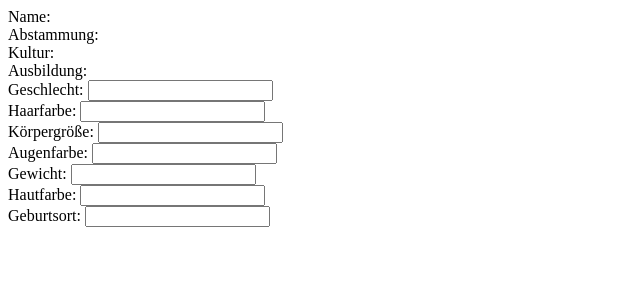
After one commit to Naresea/splittermond4foundry, a Node project: template src/templates/sheets/actor/player-sheet-parts/biography.hbs in a window 1280 px wide. The commit adds this page. Shown: the top 300 px of the page, without its empty margins (0-640 px from the left). Run offline with Node 20 templates, Linux system fonts and the light colour scheme; the template is opened without the code that fills it, so the values that code supplies are empty.

Commit message:
biography tab

```diff
--- a/src/module/handlebars/preloadTemplates.ts
+++ b/src/module/handlebars/preloadTemplates.ts
@@ -6,6 +6,7 @@ export const preloadTemplates = async function() {
 		'systems/splittermond/templates/partials/includes/item-list.hbs',
 		'systems/splittermond/templates/partials/includes/item-list-item.hbs',
 		'systems/splittermond/templates/partials/includes/editor.hbs',
+		'systems/splittermond/templates/sheets/actor/player-sheet-parts/biography.hbs',
 	];
 
 	const templatePaths = [
--- a/src/module/models/actors/biography.ts
+++ b/src/module/models/actors/biography.ts
@@ -10,5 +10,6 @@ export interface Biography {
     geschlecht: string;
     koerpergroesse: string;
     gewicht: string;
-    geburtsort: string
+    geburtsort: string;
+    backstory: string;
 }
--- a/src/styles/sheets/actor/_actor-sheet.scss
+++ b/src/styles/sheets/actor/_actor-sheet.scss
@@ -43,4 +43,8 @@
       justify-content: center;
     }
   }
+
+  .tab.active {
+    display: flex;
+  }
 }
--- a/src/template.json
+++ b/src/template.json
@@ -80,7 +80,8 @@
         "geschlecht": "",
         "koerpergroesse": "",
         "gewicht": "",
-        "geburtsort": ""
+        "geburtsort": "",
+        "backstory": ""
       },
       "vermoegen": {
         "solare": 0,
--- a/src/templates/partials/layouts/layout-actor.hbs
+++ b/src/templates/partials/layouts/layout-actor.hbs
@@ -10,12 +10,12 @@
         </header>
     </div>
 
-    <div class="d-flex flex-row flex-grow">
+    <div class="d-flex flex-row flex-grow overflow-hidden">
         <div class="d-flex flex-col navbar sheet-tabs tabs" data-group="primary">
             {{#> nav-tabs}}{{/nav-tabs}}
         </div>
         {{!-- Sheet Body --}}
-        <section class="sheet-body p-big">
+        <section class="sheet-body p-big overflow-hidden" style="width: 100%; height: 100%; padding-bottom: 7%; padding-right: 7%;">
             {{#> nav-content}}{{/nav-content}}
         </section>
     </div>
--- /dev/null
+++ b/src/templates/sheets/actor/player-sheet-parts/biography.hbs
@@ -0,0 +1,53 @@
+<div class="biography d-flex flex-row flex-grow overflow-hidden">
+    <div class="d-flex flex-col flex-grow p-small overflow-hidden">
+        <div class="d-flex flex-row align-items-center m-small">
+            <label class="col-4">Name:</label>
+            <div class="col-6">{{actor.name}}</div>
+        </div>
+        <div class="d-flex flex-row align-items-center m-small">
+            <label class="col-4">Abstammung:</label>
+            <div class="col-6">{{data.abstammung}}</div>
+        </div>
+        <div class="d-flex flex-row align-items-center m-small">
+            <label class="col-4">Kultur:</label>
+            <div class="col-6">{{data.kultur}}</div>
+        </div>
+        <div class="d-flex flex-row align-items-center m-small">
+            <label class="col-4">Ausbildung:</label>
+            <div class="col-6">{{data.ausbildung}}</div>
+        </div>
+        <div class="d-flex flex-row align-items-center m-small">
+            <label class="col-4" for="data.geschlecht">Geschlecht:</label>
+            <input class="col-6" type="text" name="data.geschlecht" value="{{data.geschlecht}}"/>
+        </div>
+        <div class="d-flex flex-row align-items-center m-small">
+            <label class="col-4" for="data.haarfarbe">Haarfarbe:</label>
+            <input class="col-6" type="text" name="data.haarfarbe" value="{{data.haarfarbe}}"/>
+        </div>
+        <div class="d-flex flex-row align-items-center m-small">
+            <label class="col-4" for="data.koerpergroesse">Körpergröße:</label>
+            <input class="col-6" type="text" name="data.koerpergroesse" value="{{data.koerpergroesse}}"/>
+        </div>
+        <div class="d-flex flex-row align-items-center m-small">
+            <label class="col-4" for="data.augenfarbe">Augenfarbe:</label>
+            <input class="col-6" type="text" name="data.augenfarbe" value="{{data.augenfarbe}}"/>
+        </div>
+        <div class="d-flex flex-row align-items-center m-small">
+            <label class="col-4" for="data.gewicht">Gewicht:</label>
+            <input class="col-6" type="text" name="data.gewicht" value="{{data.gewicht}}"/>
+        </div>
+        <div class="d-flex flex-row align-items-center m-small">
+            <label class="col-4" for="data.hautfarbe">Hautfarbe:</label>
+            <input class="col-6" type="text" name="data.hautfarbe" value="{{data.hautfarbe}}"/>
+        </div>
+        <div class="d-flex flex-row align-items-center m-small">
+            <label class="col-4" for="data.geburtsort">Geburtsort:</label>
+            <input class="col-6" type="text" name="data.geburtsort" value="{{data.geburtsort}}"/>
+        </div>
+    </div>
+    <div class="d-flex flex-col flex-grow p-small textbox">
+        {{#> systems/splittermond/templates/partials/includes/editor.hbs target="data.backstory" content=data.backstory}}
+        {{/systems/splittermond/templates/partials/includes/editor.hbs}}
+    </div>
+
+</div>
```
Also changed, not shown: src/styles/_helpers.scss (+16 -0 lines), src/styles/_layout.scss (+51 -1 lines), src/templates/sheets/actor/player-sheet.hbs (+5 -4 lines).
